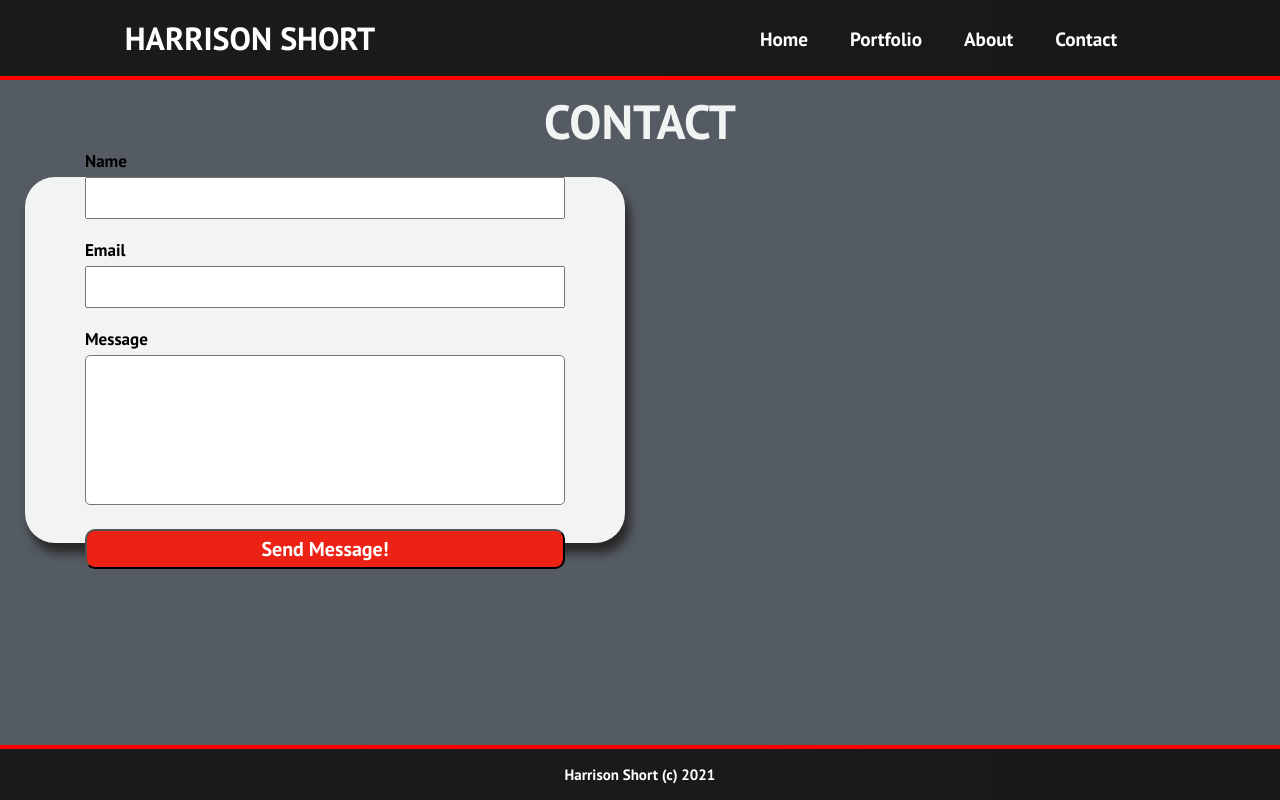
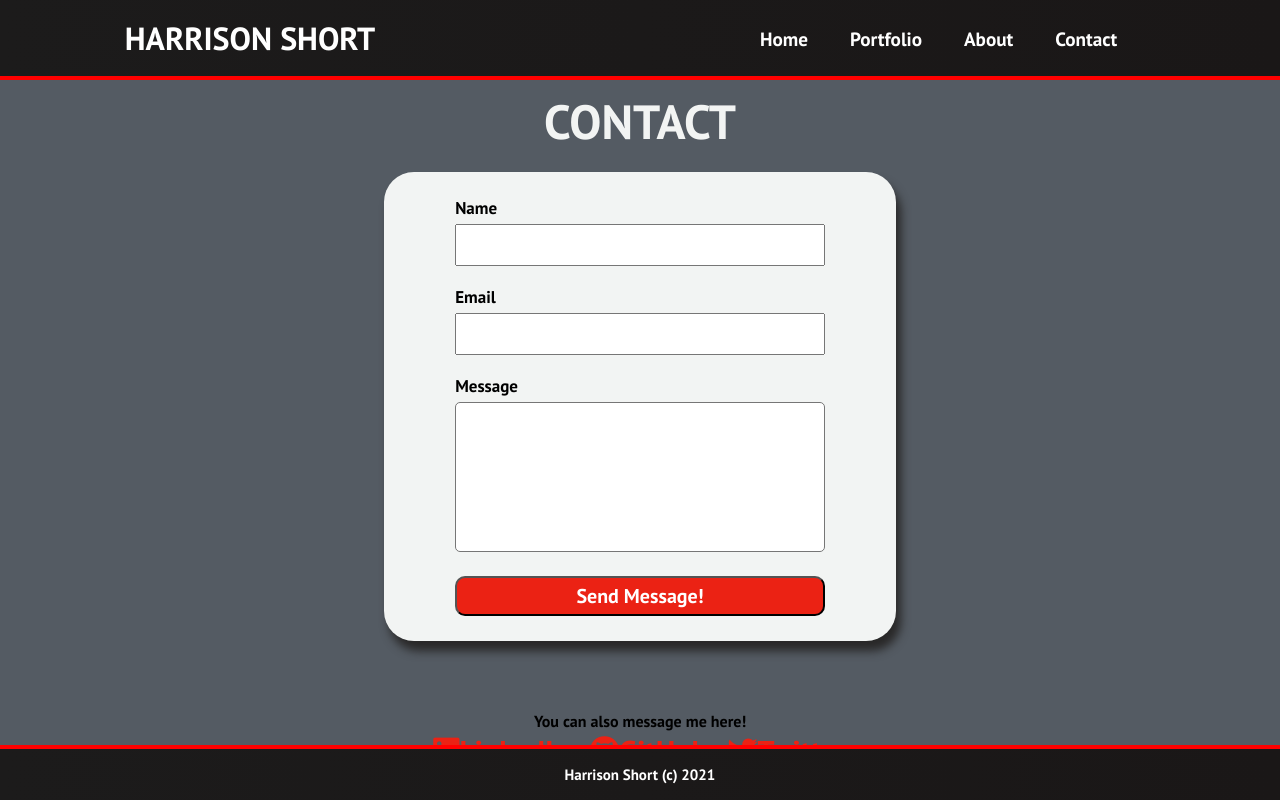
Before and after one commit to HarrisonShort/portfolio-website, a React (Create React App) app: page /contact in a window 1280 px wide. Built offline with nearby package versions, Linux system fonts and the light colour scheme.

Commit message:
FIX contact form fuckery

```diff
--- a/src/App.css
+++ b/src/App.css
@@ -14,10 +14,11 @@
 }
 
 .page-container {
-  /*padding-bottom: 47px; footer font-size (15px) + margin size (16px*2) */
   justify-content: center;
+  align-items: center;
   overflow-y: auto;
   height: 100%;
+  width: 100%;
   flex: 1 0 0;
 }
 
--- a/src/components/pages/contact/Contact.css
+++ b/src/components/pages/contact/Contact.css
@@ -1,16 +1,20 @@
+/*#region Form CSS*/
+
 .form-container {
   display: flex;
   box-shadow: 5px 10px 10px rgb(41, 40, 40);
   background: #f2f4f3;
-  align-items: center;
   justify-content: center;
 
-  width: 600px;
-  max-height: 55%;
+  width: 40%;
 
-  margin: 25px;
+  margin: 20px auto 0;
+  padding: 25px;
   border-radius: 30px;
   align-content: center;
+
+  flex-wrap: wrap;
+  flex-direction: row;
 }
 
 form {
@@ -54,3 +58,27 @@ textarea {
 .submit-button:hover {
   background-color: #cf3126;
 }
+
+/*#endregion RegionName*/
+
+.info-subtext {
+  width: 100%;
+  display: inline-block;
+  justify-content: center;
+  text-align: center;
+  padding-top: 50px;
+}
+
+.social-ul {
+  display: flex;
+  justify-content: center;
+  list-style-type: none;
+  padding: 0;
+  margin: 0;
+}
+
+.social-ul a {
+  color: #eb2214;
+  font-size: 30px;
+  margin: 0 10px;
+}
--- a/src/components/pages/contact/Contact.js
+++ b/src/components/pages/contact/Contact.js
@@ -1,61 +1,100 @@
+import axios from 'axios';
 import React from 'react'
 import '../../../App.css'
 import './Contact.css'
 
-export default function Contact() {
+const formId = 'RDu8E3Mo';
+const formSparkUrl = `https://submit-form.com/${formId}`;
 
-    const submitForm = () => { };
+async function postSubmission() {
+    const payload = {
+        message: 'Test formspark submission',
+    };
 
-    return (
-        <React.Fragment>
-            <h1 id="page-header">CONTACT</h1>
-            <div div className="page-container">
+    try {
+        //const result = await axios.post(formSparkUrl, payload);
+        //console.log(result);
+    } catch (error) {
+        console.log(error);
+    }
+};
+
+async function submitForm() {
+    event.preventDefault();
+    await postSubmission();
+};
+
+export default class Contact extends React.Component {
+    constructor(props) {
+        super(props);
+        this.state = {
+            sender: '',
+            email: '',
+            message: ''
+        };
+
+        console.log(this.state.sender);
+        console.log(this.state.email);
+        console.log(this.state.message);
+
+        this.handleChange = this.handleChange.bind(this);
+    };
+
+    handleChange(event) {
+
+
+        this.setState({
+            [event.target.name]: event.target.value
+        });
+
+        console.log(this.state);
+    };
+
+    render() {
+        return (
+            <React.Fragment>
+                <h1 id="page-header">CONTACT</h1>
                 <div className="form-container">
                     <form onSubmit={submitForm}>
                         <div className="form-element">
-                            <label htmlFor="name-input">Name</label>
-                            <input type="text" id="name-input"></input>
+                            <label htmlFor="sender-input">Name</label>
+                            <input type="text" name="sender" value={this.state.sender} onChange={this.handleChange} />
                         </div>
 
                         <div className="form-element">
                             <label htmlFor="email-input" className="formLabel">Email</label>
-                            <input type="text" id="email-input"></input>
+                            <input type="text" name="email" value={this.state.email} onChange={this.handleChange} />
                         </div>
 
                         <div className="form-element">
-                            <label for="message-input">Message</label>
-                            <textarea id="message-input"></textarea>
+                            <label htmlFor="message-input">Message</label>
+                            <textarea name="message" value={this.state.message} onChange={this.handleChange} />
                         </div>
 
                         <button className="submit-button">Send Message!</button>
                     </form>
-                </div>
-
-                {/* <div className="info-subtext">
-                    <p>You can connect with me here!</p>
-                    <br></br>
-                    <ul>
+                </div >
+                <div className="info-subtext">
+                    <p>You can also message me here!</p>
+                    <ul className="social-ul">
                         <li>
                             <a href="https://www.linkedin.com/in/harrison-short/" className="href" target="_blank">
-                                <i class="fab fa-linkedin"></i>LinkedIn
+                                <i className="fab fa-linkedin"></i>LinkedIn
                             </a>
                         </li>
                         <li>
                             <a href="https://github.com/HarrisonShort" className="href" target="_blank">
-                                <i class="fab fa-github"></i>GitHub
+                                <i className="fab fa-github"></i>GitHub
                             </a>
                         </li>
                         <li>
                             <a href="https://twitter.com/TheHarrishun" className="href" target="_blank">
-                                <i class="fab fa-twitter"></i>Twitter
+                                <i className="fab fa-twitter"></i>Twitter
                             </a>
                         </li>
                     </ul>
-
-                </div> */}
-            </div>
-
-        </React.Fragment>
-
-    )
+                </div>
+            </React.Fragment >
+        )
+    }
 }
```
